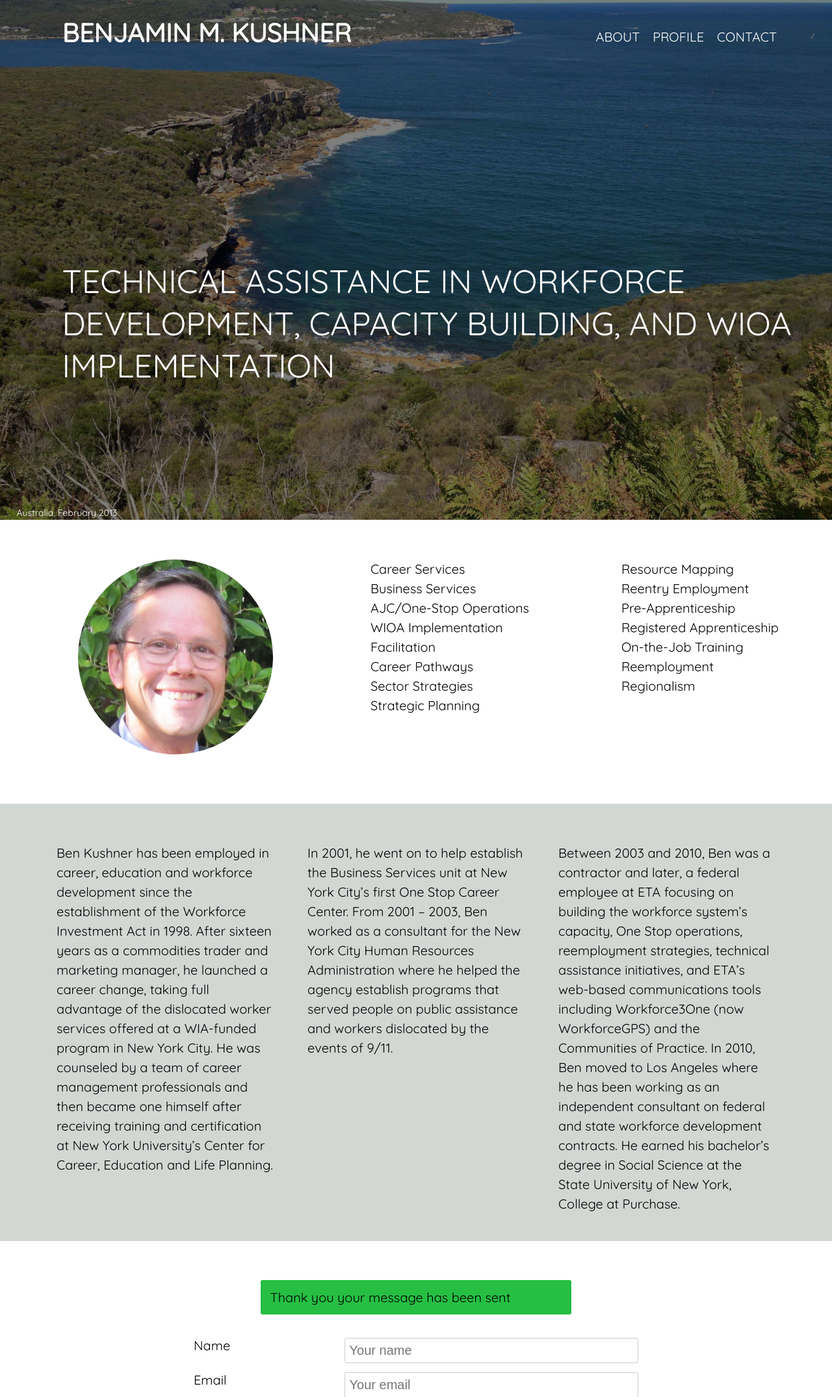
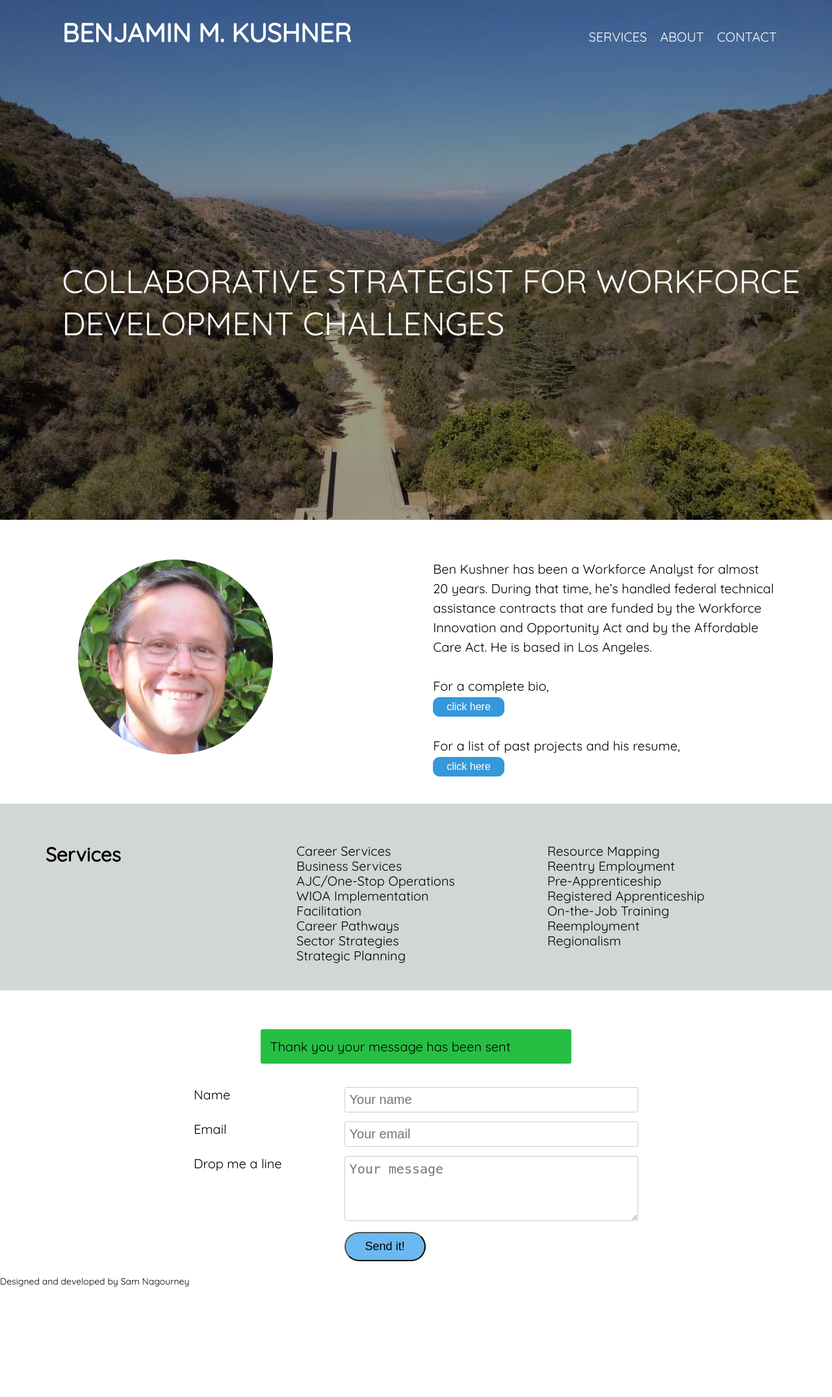
Before and after one commit to samnags/benjaminkushner, a PHP site: page /?success=1 in a window 1280 px wide. Shown: the top 2150 px of the page at 65% size. After the commit the page ends 1980 px from the top, so only its background shows below. Run offline with PHP 8.4, Linux system fonts and the light colour scheme; style sheets or scripts are compiled from the project's sources.

Commit message:
styling edits and page swap

```diff
--- a/index.php
+++ b/index.php
@@ -11,6 +11,7 @@
     <link rel="stylesheet" type="text/css" href="resources/css/style.css">
     <link href="https://fonts.googleapis.com/css?family=Quicksand" rel="stylesheet">
 
+
     <title>Benjamin M. Kushner | Workforce Development </title>
 </head>
 
@@ -20,8 +21,8 @@
                 <div class="row">
                     <h1 class="name">Benjamin M. Kushner</h1>
                     <ul class="nav">
-                        <li><a href="#bio">About</a><li>
-                        <li><a href="#profile">Profile</a><li>
+                        <li><a href="#services">Services</a><li>
+                        <li><a href="#profile">About</a><li>
                         <li><a href="#contact">Contact</a><li>
                     </ul>
                 </div>
@@ -29,51 +30,54 @@
 
             <div class="row">
                 <div class="hero-text">
-                    Technical Assistance in Workforce Development, Capacity Building, and WIOA Implementation
+                    Collaborative strategist for workforce development challenges
                 </div>
-          </div>
-          <div class="row image-caption">
-              Australia, February 2013
           </div>
     </header>
 
-    <section id="profile" class="profile">
+    <section id="profile" class="profile js--section--profile">
         <div class="row">
-            <div class="col span-1-of-3 img-box">
+            <div class="col span-1-of-2 img-box">
                 <img src="./resources/images/headshotcrop.jpg" alt="">
             </div>
-            <div class="col span-1-of-3 image-text">
-                Career Services<br>
-                Business Services<br>
-                AJC/One-Stop Operations<br>
-                WIOA Implementation<br>
-                Facilitation<br>
-                Career Pathways<br>
-                Sector Strategies<br>
-                Strategic Planning<br>
-            </div>
-            <div class="col span-1-of-3 image-text">
-                Resource Mapping<br>
-                Reentry Employment<br>
-                Pre-Apprenticeship<br>
-                Registered Apprenticeship<br>
-                On-the-Job Training<br>
-                Reemployment<br>
-                Regionalism<br>
+            <div class="col span-1-of-2 long">
+                Ben Kushner has been a Workforce Analyst for almost 20 years.  During that time, he’s handled
+    federal technical assistance contracts that are funded by the Workforce Innovation and Opportunity Act and by the Affordable Care Act. He is based in Los Angeles.<br>
+                <br>
+                For a complete bio, <br><a href="resources/images/benjaminkushner-bio.pdf" target="_blank"><button type="button" class="btn btn-info">click here</button></a><br><br>
+                For a list of past projects and his resume, <br><a href="resources/images/benjaminkushner-resume.pdf" target="_blank"><button type="button" class="btn btn-info" >click here</button></a>
             </div>
         </div>
     </section>
 
-    <section id="bio" class="bio js--section--bio">
+    <section id="services" class="services">
         <div class="row">
-            <div class="col span-1-of-3 long">
-                Ben Kushner has been employed in career, education and workforce development since the establishment of the Workforce Investment Act in 1998.  After sixteen years as a commodities trader and marketing manager, he launched a career change, taking full advantage of the dislocated worker services offered at a WIA-funded program in New York City.  He was counseled by a team of career management professionals and then became one himself after receiving training and certification at New York University’s Center for Career, Education and Life Planning.
+            <div class="col span-1-of-3">
+                <h2>Services</h2>
             </div>
-            <div class="col span-1-of-3 long">
-                In 2001, he went on to help establish the Business Services unit at New York City’s first One Stop Career Center.  From 2001 – 2003, Ben worked as a consultant for the New York City Human Resources Administration where he helped the agency establish programs that served people on public assistance and workers dislocated by the events of 9/11.
+            <div class="col span-1-of-3">
+                <ul style="list-style-type:circle">
+                    <li>Career Services</li>
+                    <li>Business Services</li>
+                    <li>AJC/One-Stop Operations</li>
+                    <li>WIOA Implementation</li>
+                    <li>Facilitation</li>
+                    <li>Career Pathways</li>
+                    <li>Sector Strategies</li>
+                    <li>Strategic Planning</li>
+                </ul>
             </div>
-            <div class="col span-1-of-3 long">
-                Between 2003 and 2010, Ben was a contractor and later, a federal employee at ETA focusing on building the workforce system’s capacity, One Stop operations, reemployment strategies, technical assistance initiatives, and ETA’s web-based communications tools including Workforce3One (now WorkforceGPS) and the Communities of Practice. In 2010, Ben moved to Los Angeles where he has been working as an independent consultant on federal and state workforce development contracts. He earned his bachelor’s degree in Social Science at the State University of New York, College at Purchase.
+            <div class="col span-1-of-3">
+                <ul style="list-style-type:circle">
+                    <li>Resource Mapping</li>
+                    <li>Reentry Employment</li>
+                    <li>Pre-Apprenticeship</li>
+                    <li>Registered Apprenticeship</li>
+                    <li>On-the-Job Training</li>
+                    <li>Reemployment</li>
+                    <li>Regionalism</li>
+                </ul>
+
             </div>
         </div>
     </section>
@@ -127,6 +131,10 @@
 
                 </form>
             </div>
+            <div>
+                <a class="designed" href="http://samnagourney.com" target="_blank">Designed and developed by Sam Nagourney</a>
+            </div>
+
     </section>
 
     <script src="vendors/js/jquery-3.2.1.min.js"></script>
--- a/resources/css/style.css
+++ b/resources/css/style.css
@@ -7,7 +7,7 @@
   padding: 0;
   box-sizing: border-box;
   text-rendering: optimizeLegibility;
-    overflow-x: hidden;
+  overflow-x: hidden;
 }
 
 html {
@@ -28,15 +28,49 @@ section {
 }
 
 a {
-  color: #fff;
+  color: #fff
 }
 
 a:link, a:visited {
   text-decoration: none;
+  color: #fff;
 }
 
 a:active, a:hover {
   color: #3498DB;
+}
+
+.btn {
+  display: inline-block;
+  font-weight: normal;
+  text-align: center;
+  white-space: nowrap;
+  vertical-align: middle;
+  -webkit-user-select: none;
+     -moz-user-select: none;
+      -ms-user-select: none;
+          user-select: none;
+  border: 1px solid transparent;
+  padding: 0.2rem 1rem;
+  font-size: .8rem;
+  line-height: 1.25;
+  border-radius: 0.50rem;
+  -webkit-transition: all 0.2s ease-in-out;
+  -o-transition: all 0.2s ease-in-out;
+  transition: all 0.2s ease-in-out;
+}
+
+
+.btn-info {
+  color: #fff;
+  background-color: #3498DB;
+  border-color: #3498DB;
+}
+
+.btn-info:hover {
+  color: #fff;
+  background-color: #31b0d5;
+  border-color: #2aabd2;
 }
 
 
@@ -45,8 +79,8 @@ a:active, a:hover {
 /* -----------------------------  */
 
 header {
-background-image: -webkit-linear-gradient(rgba(0, 0, 0, 0.5), rgba(0, 0, 0, 0.5)), url(../images/IMG-2816-low-min.jpg);
-    background-image: linear-gradient(rgba(0, 0, 0, 0.5), rgba(0, 0, 0, 0.5)), url(../images/IMG-2816-low-min.jpg);
+background-image: -webkit-linear-gradient(rgba(0, 0, 0, 0.4), rgba(0, 0, 0, 0.4)), url(../images/IMG_3920-min.jpeg);
+    background-image: linear-gradient(rgba(0, 0, 0, 0.4), rgba(0, 0, 0, 0.4)), url(../images/IMG_3920-min.jpeg);
     background-size: cover;
     background-position: center;
     height: 100vh;
@@ -139,14 +173,15 @@ header .row {
 }*/
 
 /* -----------------------------  */
-/* bio */
+/* services */
 /* -----------------------------  */
 
-.bio {
+.services {
   padding-top: 50px;
   padding-bottom: 30px;
   background-color: #D2D7D3;
 }
+
 
 .long {
   line-height: 150%;
@@ -241,6 +276,20 @@ input[type=submit]:hover {
   background-color: red;
 }
 
+.designed {
+  padding-bottom: 10px;
+  margin-top: 5%;
+  font-size: 70%;
+}
+
+a.designed {
+  color: black;
+}
+
+a:hover, a:active.designed  {
+  color: #6BB9F0;
+}
+
 /* -----------------------------  */
 /* MEDIA QUERIES */
 /* -----------------------------  */
@@ -259,7 +308,7 @@ input[type=submit]:hover {
 /* Big tablet to 1200px (widths smaller than the 1140px row) */
 @media only screen and (max-width: 1200px) {
 
-    .bio {
+    .services {
       padding-top: 25px;
       background-color: #D2D7D3;
     }
@@ -275,7 +324,7 @@ input[type=submit]:hover {
 
 /* Small tablet to big tablet: from 768px to 1023px */
 @media only screen and (max-width: 1023px) {
-   .bio {
+   .services {
      padding-right: 10px;
      padding-left: 10px;
     }
@@ -322,11 +371,12 @@ input[type=submit]:hover {
       font-size: 80%;
     }
 
-    .bio { padding: 0}
+    .services { padding: 0}
 
-    .bio .row {
+    .services .row {
       padding-top: 5%;
       padding-bottom: 5%;
+      padding-left: 5%;
       }
 
     img {
--- a/resources/js/index.js
+++ b/resources/js/index.js
@@ -1,13 +1,11 @@
 $(document).ready(() => {
 
-    $('.js--section--bio').waypoint(function(direction) {
+    $('.js--section--profile').waypoint(function(direction) {
         if(direction === 'down') {
             $('nav').addClass('sticky');
         } else {
             $('nav').removeClass('sticky');
         }
-    }, {
-        offset: '60px'
     })
 
     $.localScroll();
```
Also changed, not shown: resources/images/IMG_3920-min.jpeg (added), 3 other files.
